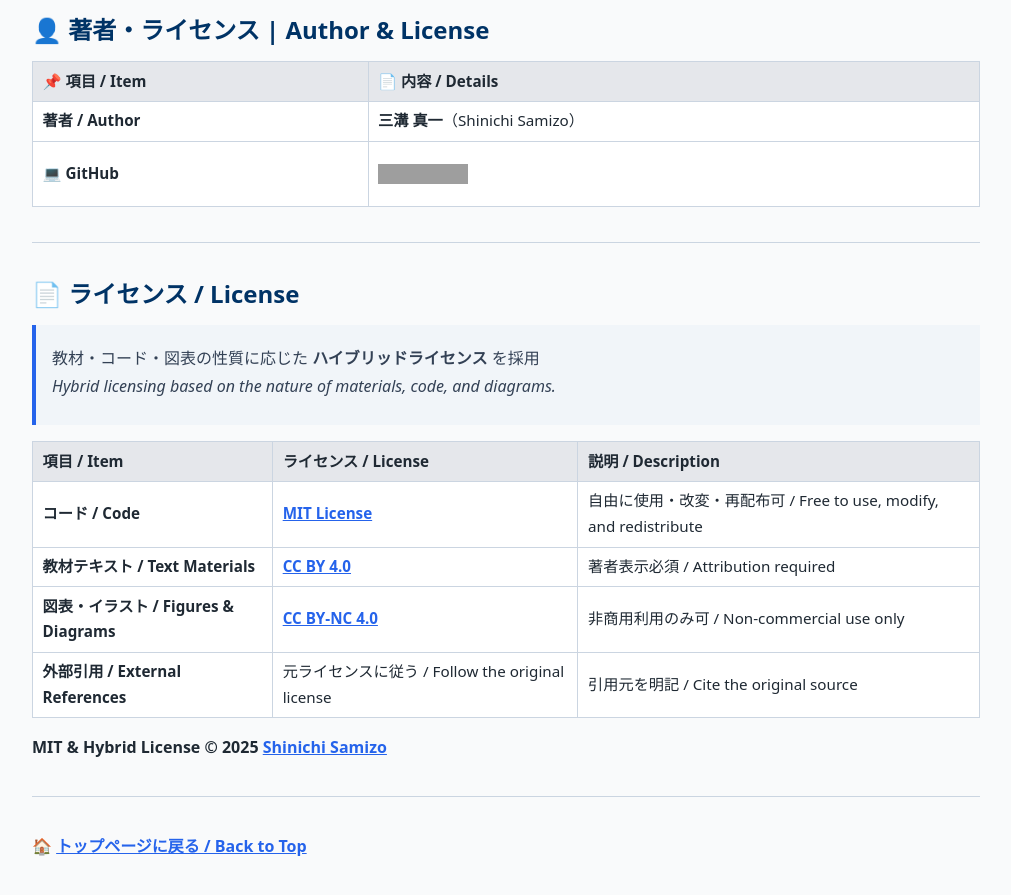
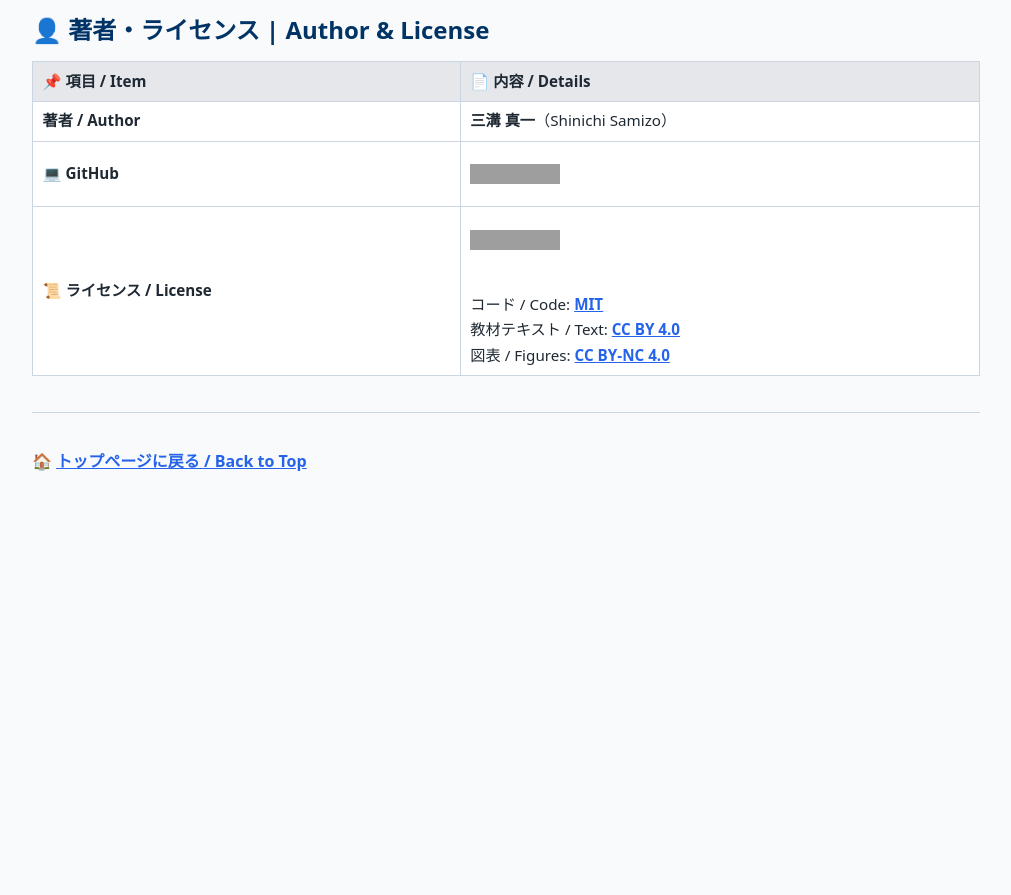
Before and after one commit to Samizo-AITL/EduController, a Jekyll site: the page built from SoC_DesignKit_by_ChatGPT/index.md, in a window 1280 px wide and 900 px high, scrolled down 2226 px. Shown: the top 895 px of the window, without its empty margins (98-1109 px from the left). Built offline with Jekyll 4.4.1, drawn with Linux system fonts in a browser that asks for light colours; after the commit the page ends 2741 px from its top, so only the background shows below that; grey boxes are pictures that could not be loaded.

Commit message:
Update index.md

```diff
--- a/SoC_DesignKit_by_ChatGPT/index.md
+++ b/SoC_DesignKit_by_ChatGPT/index.md
@@ -81,22 +81,7 @@ gtkwave wave.vcd
 |------|------|
 | **著者 / Author** | **三溝 真一**（Shinichi Samizo） |
 | **💻 GitHub** | [![GitHub](https://img.shields.io/badge/GitHub-Samizo--AITL-blue?style=for-the-badge&logo=github)](https://github.com/Samizo-AITL) |
-
----
-
-## 📄 **ライセンス / License**
-
-> 教材・コード・図表の性質に応じた **ハイブリッドライセンス** を採用
-> *Hybrid licensing based on the nature of materials, code, and diagrams.*
-
-| **項目 / Item** | **ライセンス / License** | **説明 / Description** |
-|-----------------|---------------------------|-------------------------|
-| **コード / Code** | [MIT License](https://opensource.org/licenses/MIT) | 自由に使用・改変・再配布可 / Free to use, modify, and redistribute |
-| **教材テキスト / Text Materials** | [CC BY 4.0](https://creativecommons.org/licenses/by/4.0/) | 著者表示必須 / Attribution required |
-| **図表・イラスト / Figures & Diagrams** | [CC BY-NC 4.0](https://creativecommons.org/licenses/by-nc/4.0/) | 非商用利用のみ可 / Non-commercial use only |
-| **外部引用 / External References** | 元ライセンスに従う / Follow the original license | 引用元を明記 / Cite the original source |
-
-**MIT & Hybrid License © 2025 [Shinichi Samizo](https://github.com/Samizo-AITL)**
+| **📜 ライセンス / License** | [![Hybrid License](https://img.shields.io/badge/License-Hybrid-blueviolet?style=for-the-badge)](https://samizo-aitl.github.io/EduController/#-ライセンス--license)<br>コード / Code: [MIT](https://opensource.org/licenses/MIT)<br>教材テキスト / Text: [CC BY 4.0](https://creativecommons.org/licenses/by/4.0/)<br>図表 / Figures: [CC BY-NC 4.0](https://creativecommons.org/licenses/by-nc/4.0/) |
 
 ---
 
```
